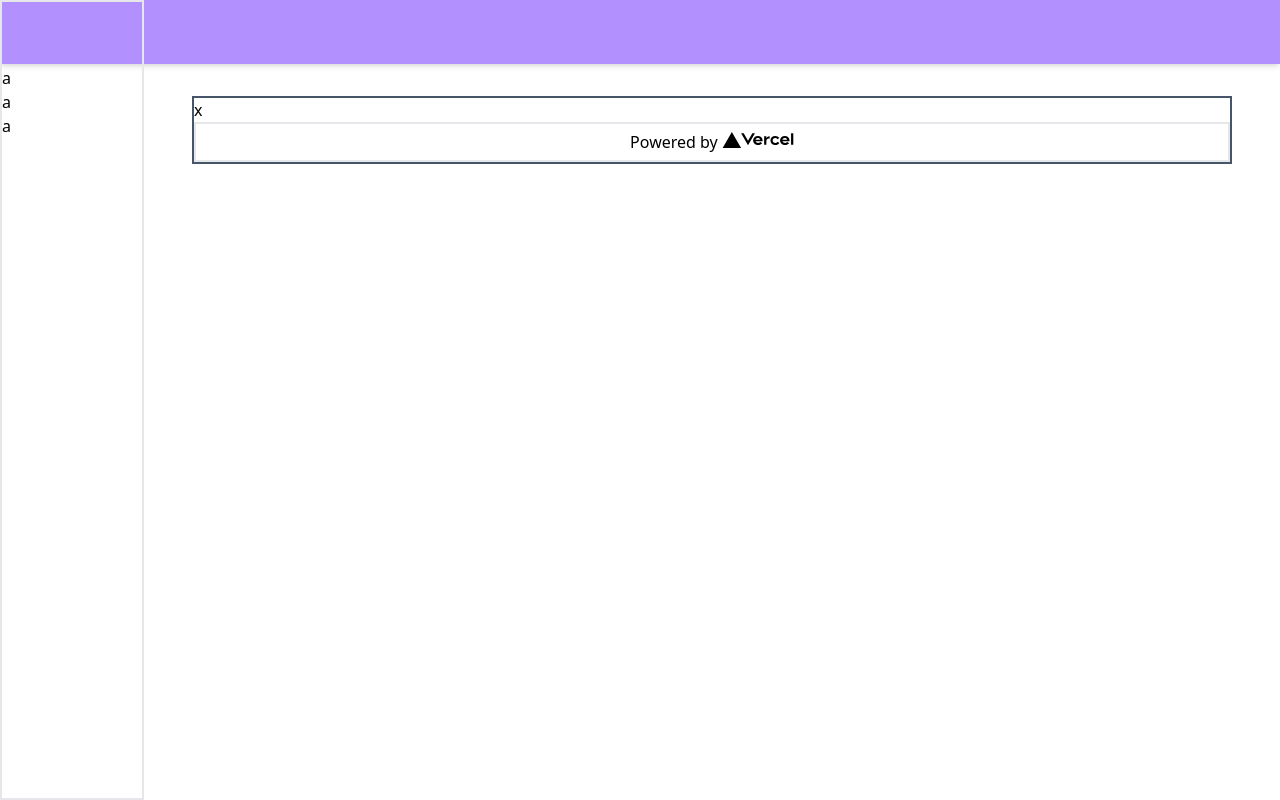
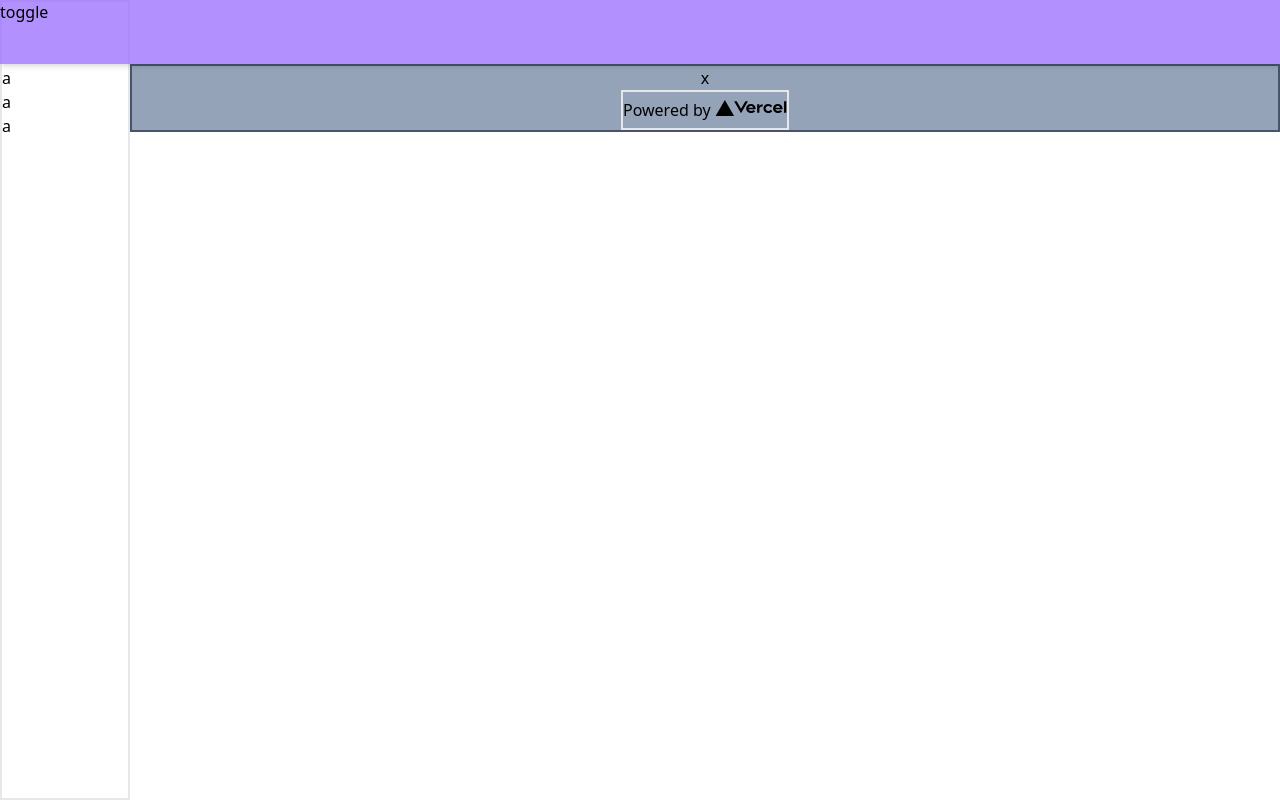
Before and after one commit to axdbertuol/school-sys, a Next.js app: page / in a window 1280 px wide. Built offline with nearby package versions, Linux system fonts and the light colour scheme.

Commit message:
done drawer done header

```diff
--- a/src/components/DashboardLayout.tsx
+++ b/src/components/DashboardLayout.tsx
@@ -6,21 +6,38 @@ interface Props {
 }
 
 export default function DashboardLayout({ children }: Props) {
+  const [isDrawerOpen, setIsDrawerOpen] = React.useState(true)
+  let drawerWidthStyle = 'w-0 border-0'
+  let contentWrapperOpacity = 'opacity-100'
+  if (isDrawerOpen) {
+    drawerWidthStyle = 'w-36'
+    contentWrapperOpacity = 'opacity-50 md:opacity-100'
+  }
+
   return (
-    <>
-      <header className='flex absolute top-0 left-0 w-full h-16 bg-brand-300 bg-opacity-75 shadow-md'>
-        <div></div>
+    <div className='flex'>
+      <header className='flex z-20 absolute top-0 left-0 w-full h-16 bg-brand-300 bg-opacity-75 shadow-md'>
+        <div>
+          <button
+            className='items-center justify-center'
+            onClick={() => setIsDrawerOpen(!isDrawerOpen)}
+          >
+            toggle
+          </button>
+        </div>
       </header>
-      <div className='flex flex-col absolute top-0 left-0 w-36 h-screen border-2'>
+      <div className={'flex flex-col z-10absolute top-0 left-0  h-screen border-2 transition-all ' + drawerWidthStyle}>
         <div className='h-16'>
         </div>
-        <ul >
-          <li>a</li>
-          <li>a</li>
-          <li>a</li>
-        </ul>
+        <div className={isDrawerOpen ? '' : 'hidden'}>
+          <ul className={''}>
+            <li>a</li>
+            <li>a</li>
+            <li>a</li>
+          </ul>
+        </div>
       </div>
-      <div className={`flex flex-col ml-48 mr-12 mt-24 h-full border-2 grow border-slate-600`}>
+      <div className={`flex flex-col z-0 items-center justify-center mx-auto w-full mt-16 h-full border-2 border-slate-600 bg-slate-400 transition-all ${contentWrapperOpacity}`}>
         {children}
         <footer className={"flex items-center border-2 justify-center h-10"}>
           <a
@@ -37,6 +54,6 @@ export default function DashboardLayout({ children }: Props) {
       </div>
 
 
-    </>
+    </div>
   )
 }
```
